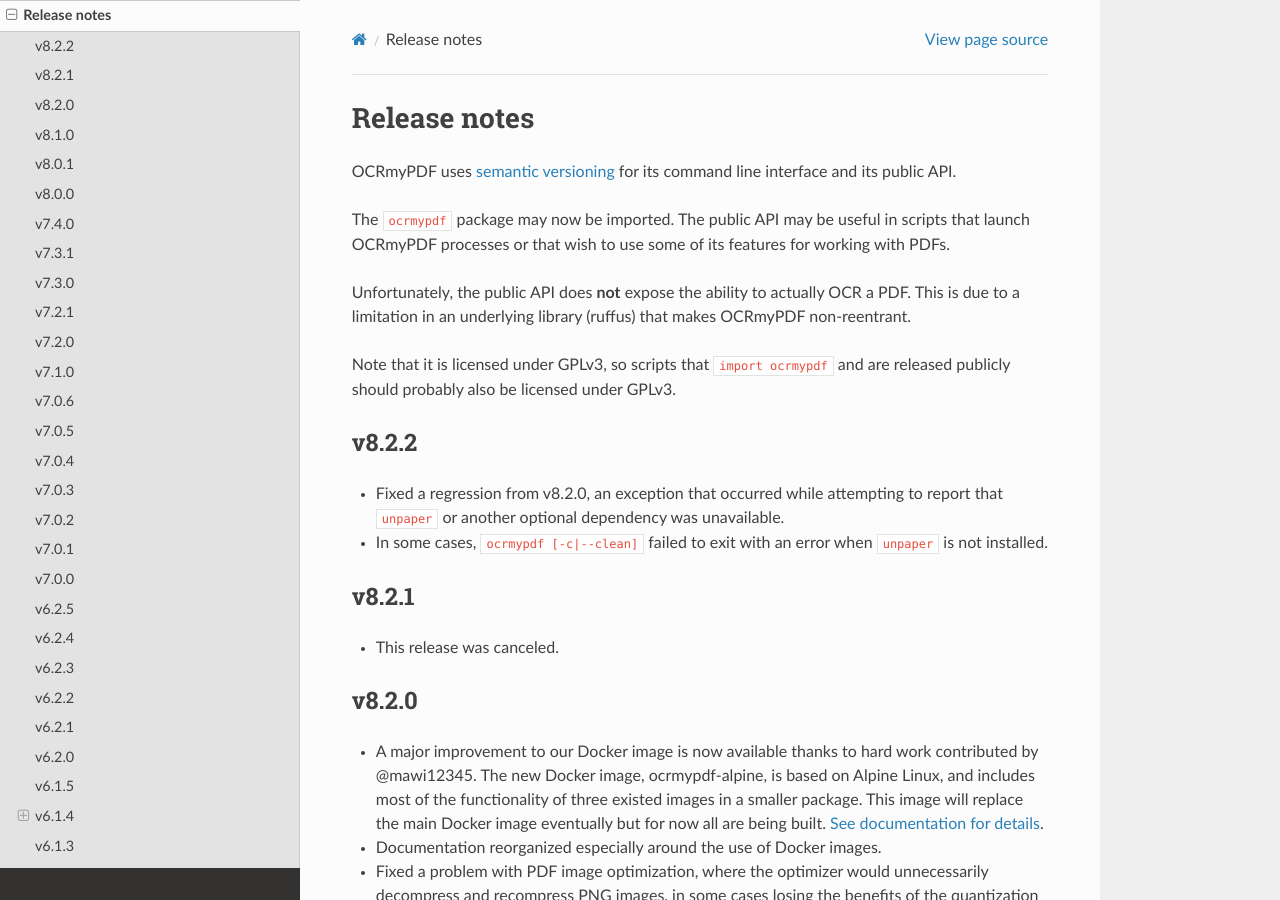
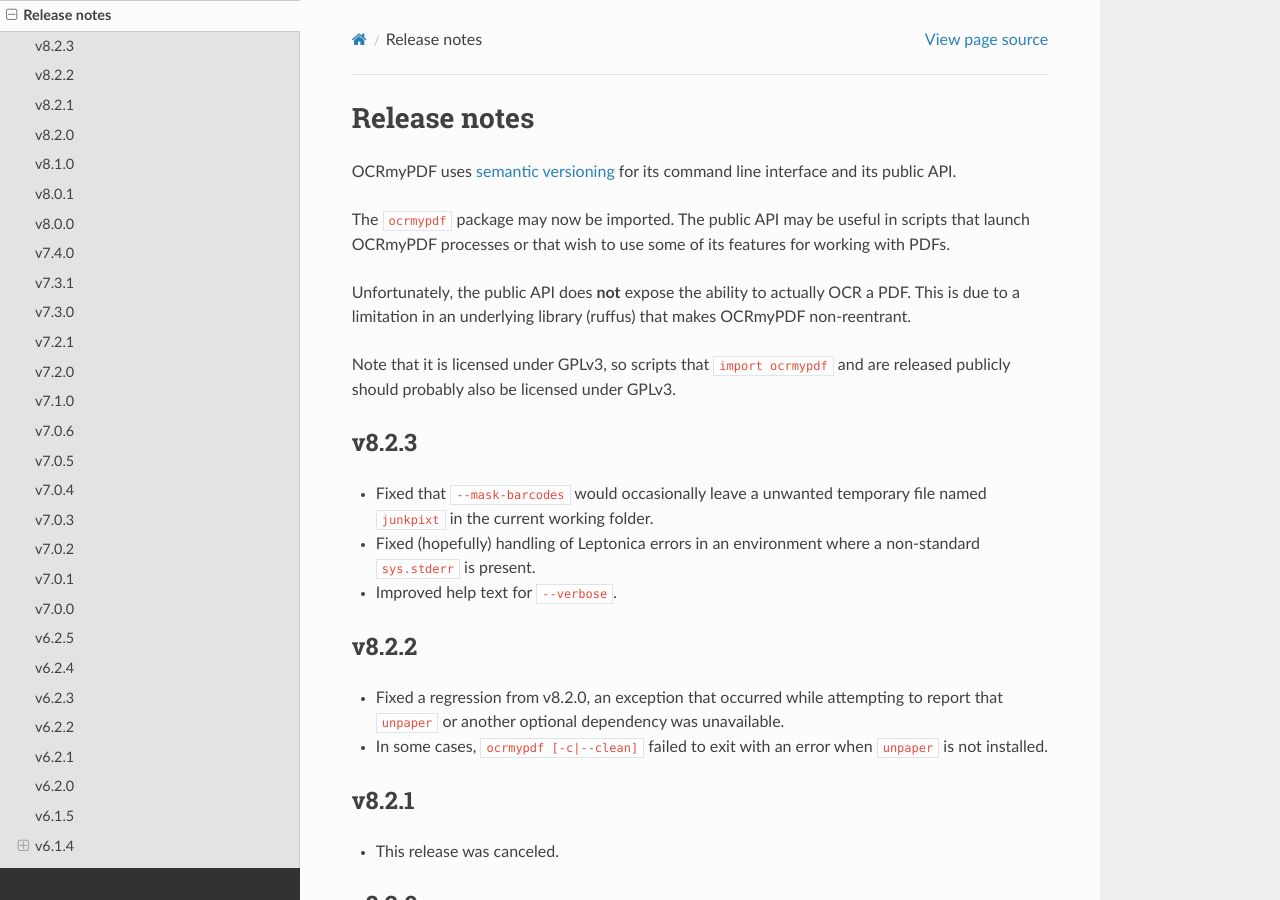
Before and after one commit to Felix-Brandstetter/Projektpraktikum-Realisierung-innovativer-Dienste, a Sphinx documentation site: the page built from docs/release_notes.rst, in a window 1280 px wide and 900 px high. Built offline with Sphinx 7.4.7 and the Read the Docs theme 2.0.0, drawn with Linux system fonts in a browser that asks for light colours.

Commit message:
v8.2.3 notes

```diff
--- a/docs/release_notes.rst
+++ b/docs/release_notes.rst
@@ -12,6 +12,15 @@
 .. Issue regex
    find:    [^`]\#([0-9]{1,3})[^0-9]
    replace: `#$1 <https://github.com/jbarlow83/OCRmyPDF/issues/$1>`_
+
+v8.2.3
+------
+
+-   Fixed that ``--mask-barcodes`` would occasionally leave a unwanted temporary file named ``junkpixt`` in the current working folder.
+
+-   Fixed (hopefully) handling of Leptonica errors in an environment where a non-standard ``sys.stderr`` is present.
+
+-   Improved help text for ``--verbose``.
 
 v8.2.2
 ------
```
